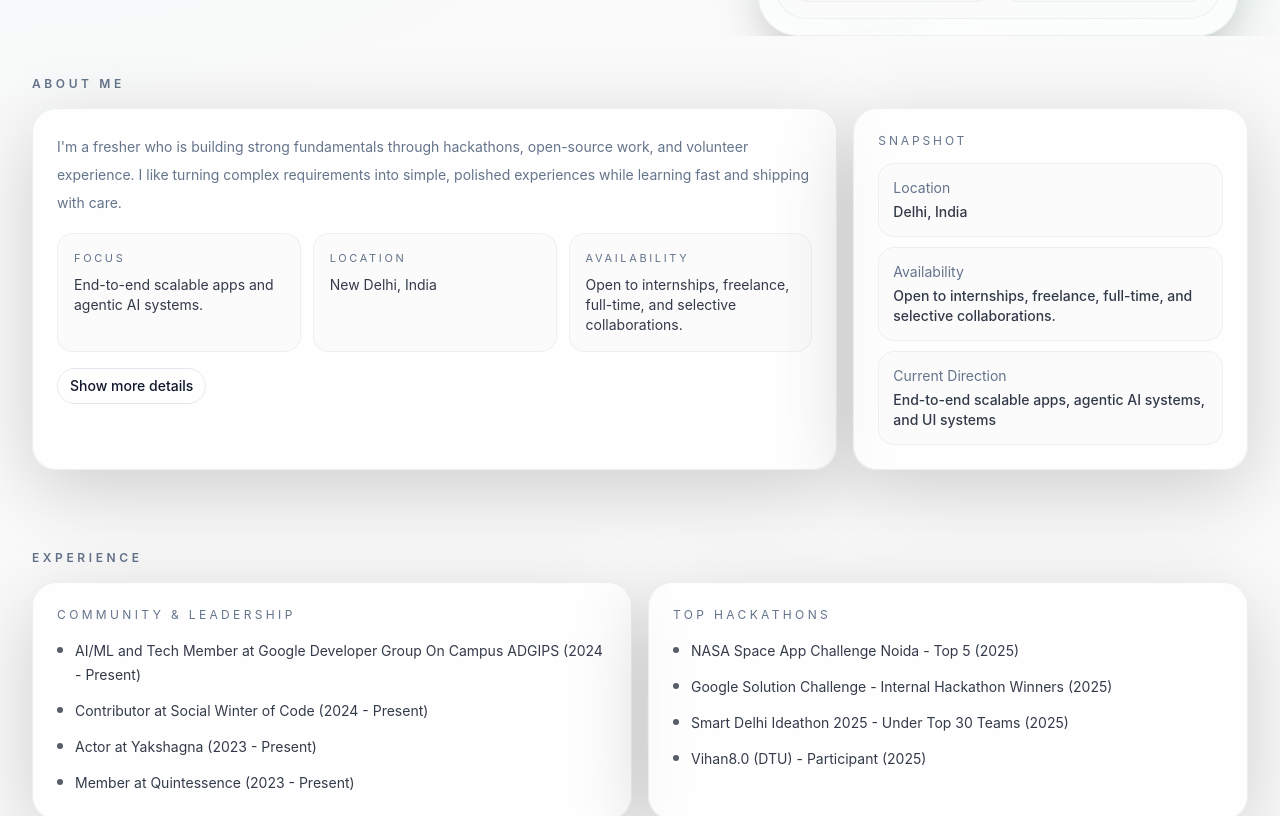
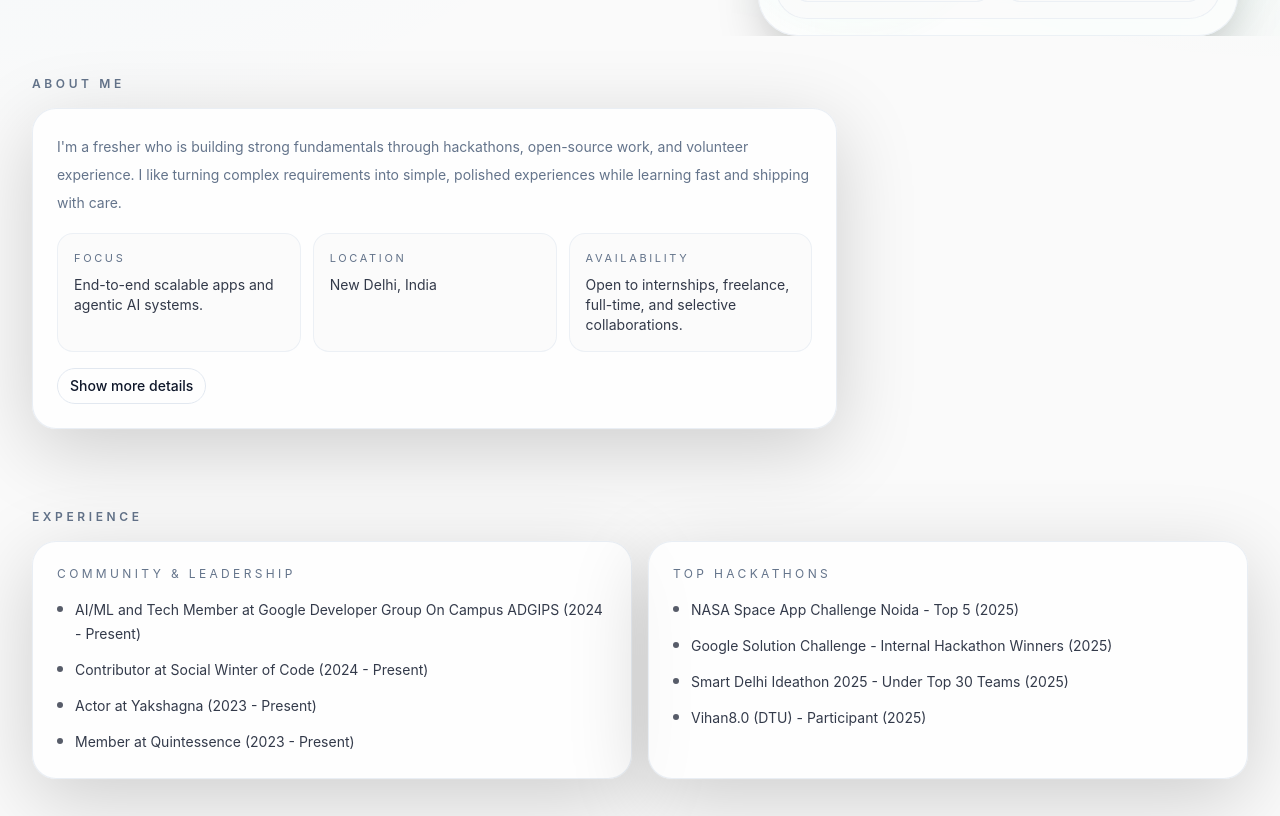
Before and after one commit to V-inaya-K/portfolio, a Next.js app: page / in a window 1280 px wide. Shown: the part 789-1605 px from the top of the page. Built offline with nearby package versions, Linux system fonts and the light colour scheme.

Commit message:
Update about-section.tsx

```diff
--- a/components/about-section.tsx
+++ b/components/about-section.tsx
@@ -92,7 +92,7 @@
               </CardContent>
             </Card>
           </ScrollReveal>
-          <ScrollReveal delay={0.05}>
+          {/* <ScrollReveal delay={0.05}>
             <Card className="h-full border-border/60">
               <CardContent className="space-y-3.5 p-5 sm:p-6">
                 <p className="text-xs uppercase tracking-[0.24em] text-muted-foreground">Snapshot</p>
@@ -112,7 +112,7 @@
                 </div>
               </CardContent>
             </Card>
-          </ScrollReveal>
+          </ScrollReveal> */}
         </div>
       </div>
     </section>
```
